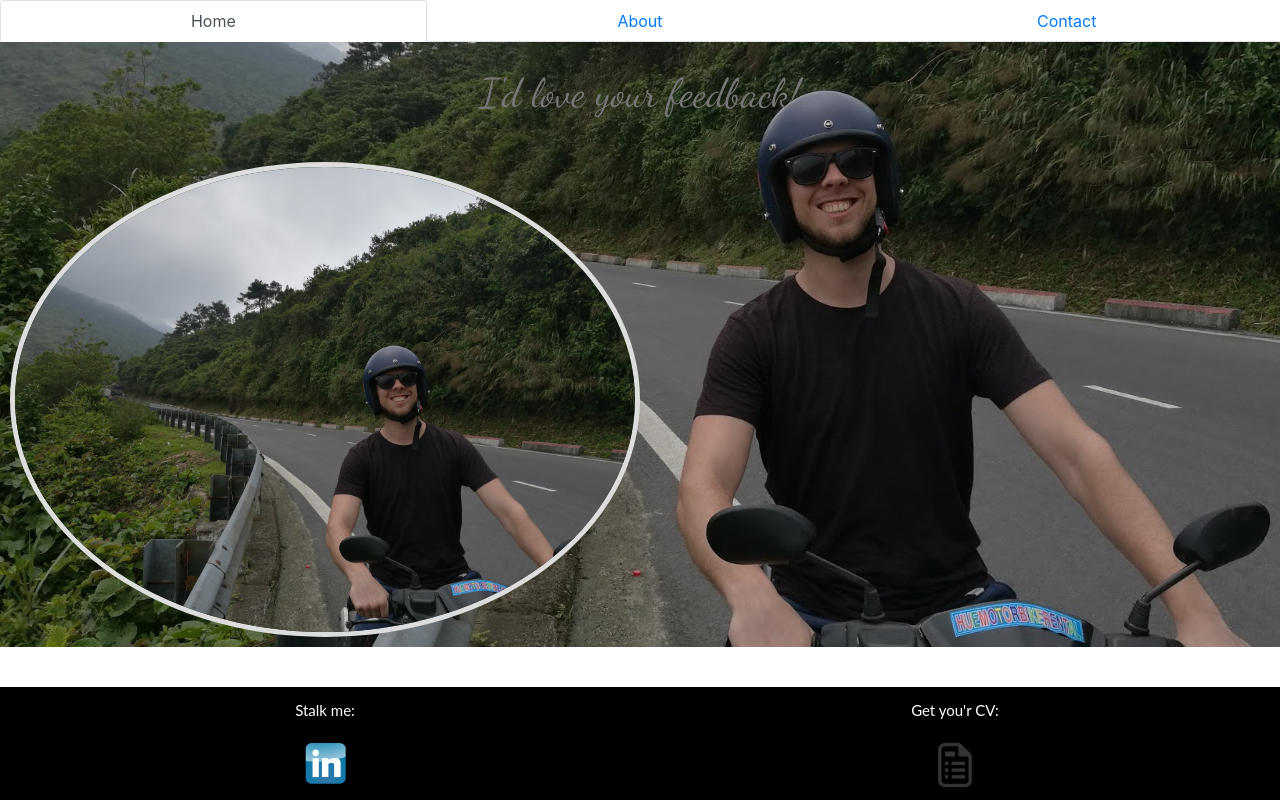
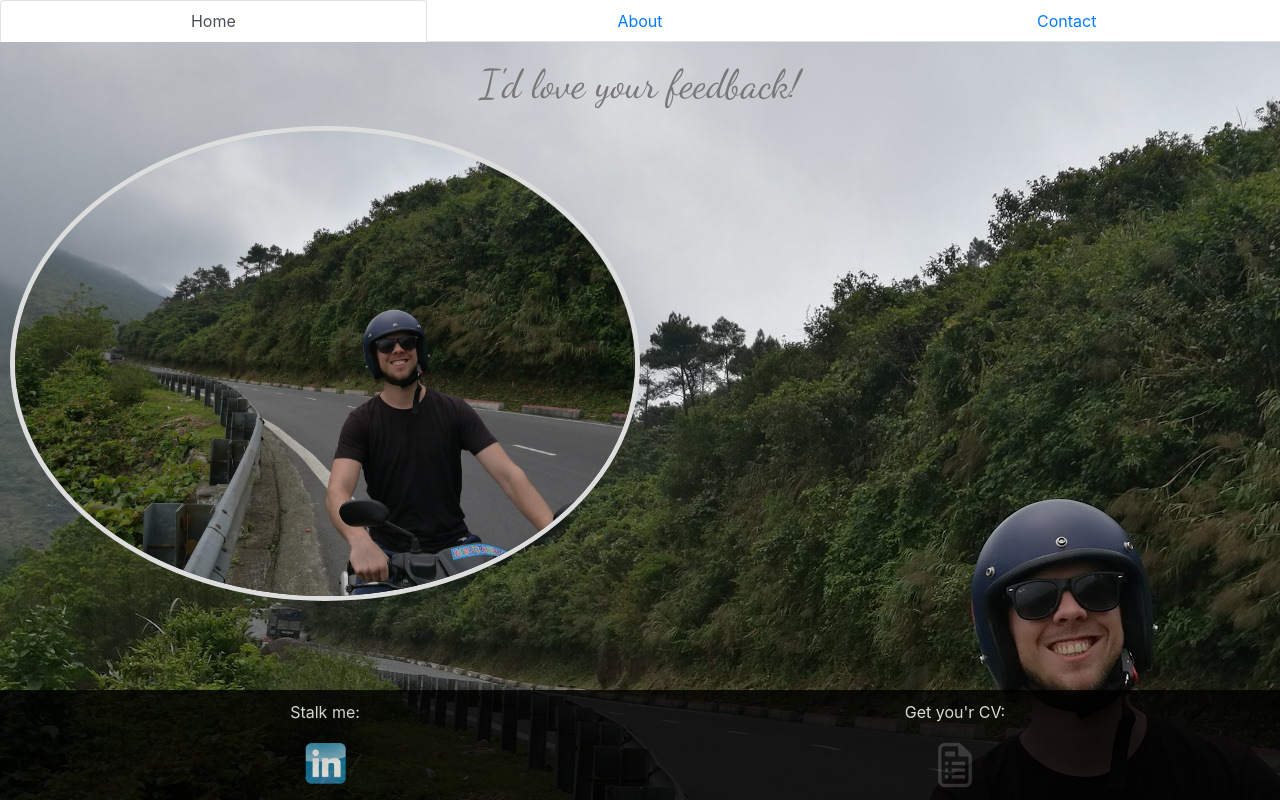
Before and after one commit to Joogibaer/portfolio, an Angular app: page /contact in a window 1280 px wide. Built offline with nearby package versions, Linux system fonts and the light colour scheme.

Commit message:
fix About page

```diff
--- a/src/app/about/about.component.html
+++ b/src/app/about/about.component.html
@@ -1,6 +1,8 @@
 
 
 <body>
+  <br>
+  <br>
 <h1>About</h1>
 
 <div>
--- a/src/app/contact/contact.component.html
+++ b/src/app/contact/contact.component.html
@@ -1,9 +1,13 @@
+<!DOCTYPE html>
+<html lang="en" dir="ltr">
+  <head>
+    <meta charset="utf-8">
+    <title></title>
+  </head>
   <body>
-  <br>
+<div class="background-pic">
   <h1> I'd love your feedback!</h1>
-  <br>
-  <!--<a>&#098;&#097;&#101;&#114;&#116;&#115;&#099;&#104;&#105;&#057;&#049;&#064;&#103;&#109;&#097;&#105;&#108;&#046;&#099;&#111;&#109;</a>
--->
+
   <div class="grid-container">
     <div class="grid-item">
      <img class="headpic" src="assets/images/vietnam.jpg">
@@ -11,6 +15,17 @@
     <div class="grid-item">
     </div>
   </div>
+
+</div>
+
+
+
+
+
+
+
+  </body>
+</html>
 
 
   <div class="footer">
@@ -28,4 +43,6 @@
     </div>
   </div>
 
-</body>
+
+  <!--<a>&#098;&#097;&#101;&#114;&#116;&#115;&#099;&#104;&#105;&#057;&#049;&#064;&#103;&#109;&#097;&#105;&#108;&#046;&#099;&#111;&#109;</a>
+-->
--- a/src/app/contact/contact.component.scss
+++ b/src/app/contact/contact.component.scss
@@ -1,24 +1,36 @@
+body, html {
+  margin: 0;
+  padding: 0;
+  color: #777;
+  //background-color: grey;
+  position: fixed;
 
-  //background: url(http://api.thumbr.it/whitenoise-361x370.png?background=997b40ff&noise=626262&density=82&opacity=54)
+  height: 100%;
+  min-height: 100%;
+  width: 100%;
+  min-width: 100%;
 
 
-
-body, html {
+//  background: url('src/assets/images/vietnam.jpg');
+//  imagebackground-size: 100% 100%;
+//  background-size:     cover;                      /* <------ */
+//  background-repeat:   no-repeat;
+//  background-position: center;
+}
+.background-pic{
   height: 100%;
-  margin: 0;
-  font: 400 15px/1.8 "Lato", sans-serif;
-  color: #777;
-  background: url('src/assets/images/vietnamCrop.jpg');
-  background-size:     cover;                      /* <------ */
-  background-repeat:   no-repeat;
-  background-position: center;
-
+  min-height: 100%;
+  width: 100%;
+  min-width: 100%;
+  background: url('src/assets/images/vietnam.jpg');
 
 }
+
 
 h1{
   font-family: 'Dancing Script', cursive;
   text-align: center;
+  padding-top: 60px;
 }
 
 .linkedin{
@@ -37,6 +49,7 @@ h1{
    width: 100%;
    background-color: black;
    color: white;
+   opacity: 0.8;
 }
 
 .grid-container {
--- a/src/app/nav/nav.component.html
+++ b/src/app/nav/nav.component.html
@@ -1,3 +1,6 @@
+<body>
+
+
 <tabset  [justified]="true">
   <tab>
       <ng-template tabHeading>
@@ -15,3 +18,4 @@
       </ng-template>
   </tab>
 </tabset>
+</body>
--- a/src/app/nav/nav.component.scss
+++ b/src/app/nav/nav.component.scss
@@ -0,0 +1,8 @@
+body{
+  overflow: hidden;
+//  background-color: #333;
+  position: fixed; /* Set the navbar to fixed position */
+  top: 0; /* Position the navbar at the top of the page */
+  width: 100%; /* Full width */
+  z-index: 500 // or whatever number that is a positive real number.
+}
```
Also changed, not shown: 5 other files (tests, documents, lock files or other folders). Lines whose indentation alone changed are shown as unchanged.
